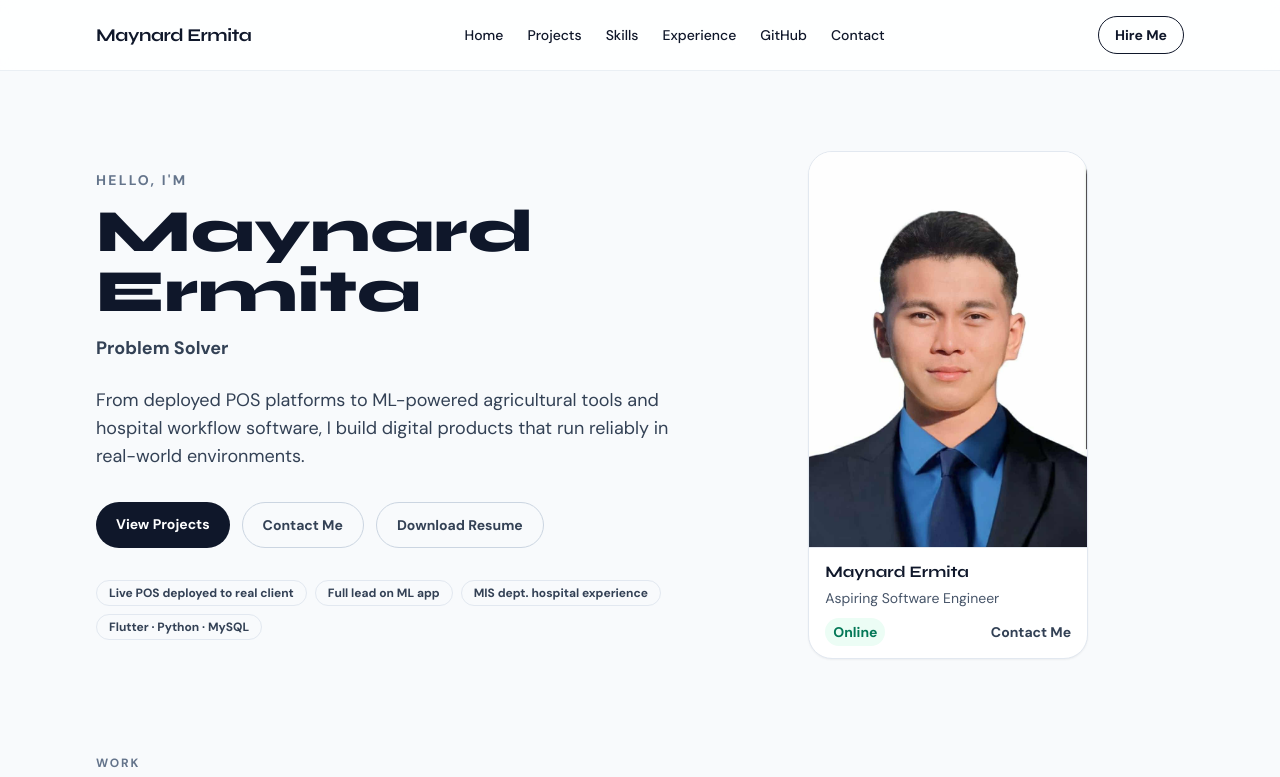
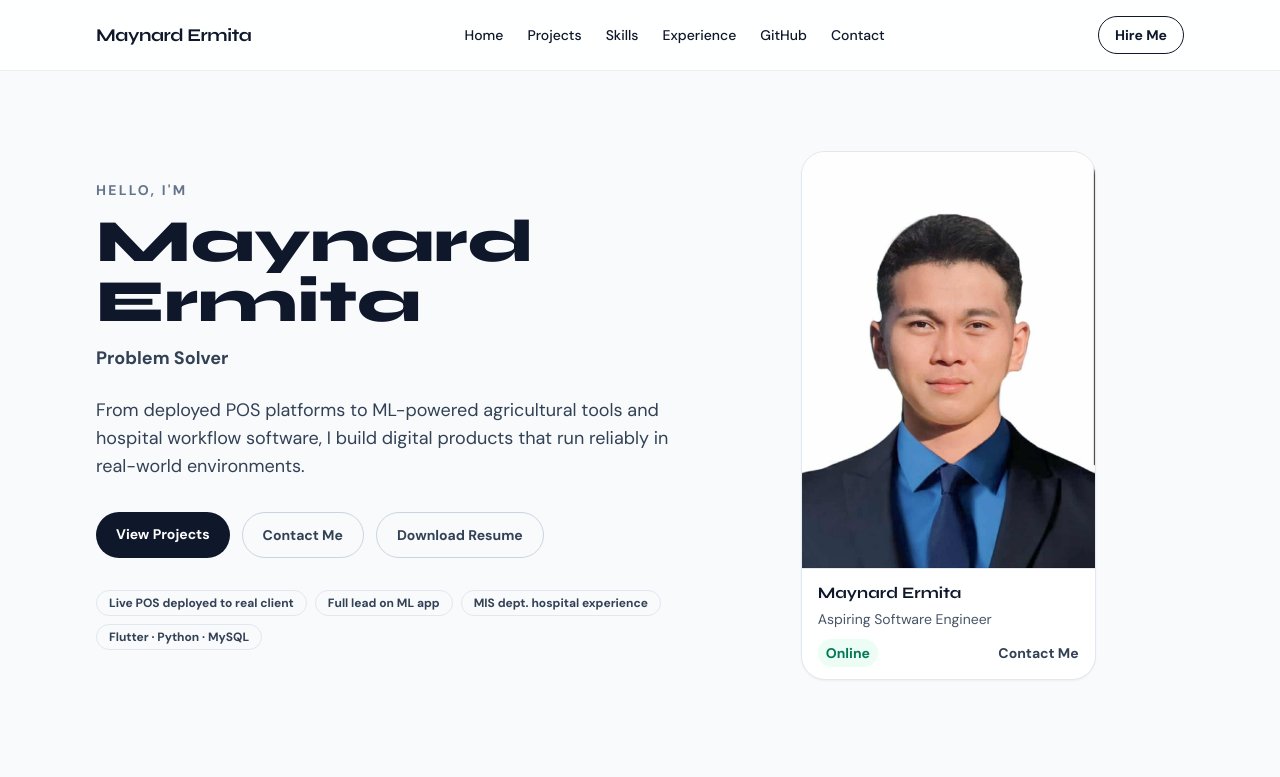
Before and after one commit to dranyam13/personal-website-portfolio, a React app: page / in a window 1280 px wide. Shown: the top 777 px of the page. Built offline with nearby package versions, Linux system fonts and the light colour scheme; the HTML template or start-up script is replaced by a standard one.

Commit message:
style: widen hero profile card

```diff
--- a/src/App.tsx
+++ b/src/App.tsx
@@ -165,7 +165,7 @@
             </div>
           </div>
 
-          <div className="mx-auto w-full max-w-[240px] sm:max-w-[260px] md:max-w-[280px]">
+          <div className="mx-auto w-full max-w-[255px] sm:max-w-[275px] md:max-w-[295px]">
             <div className="overflow-hidden rounded-3xl border border-line bg-white shadow-sm">
               <img src="/menong.jpg" alt="Maynard Ermita portrait" className="h-auto w-full object-cover" loading="eager" />
               <div className="border-t border-line px-4 py-3">
```
